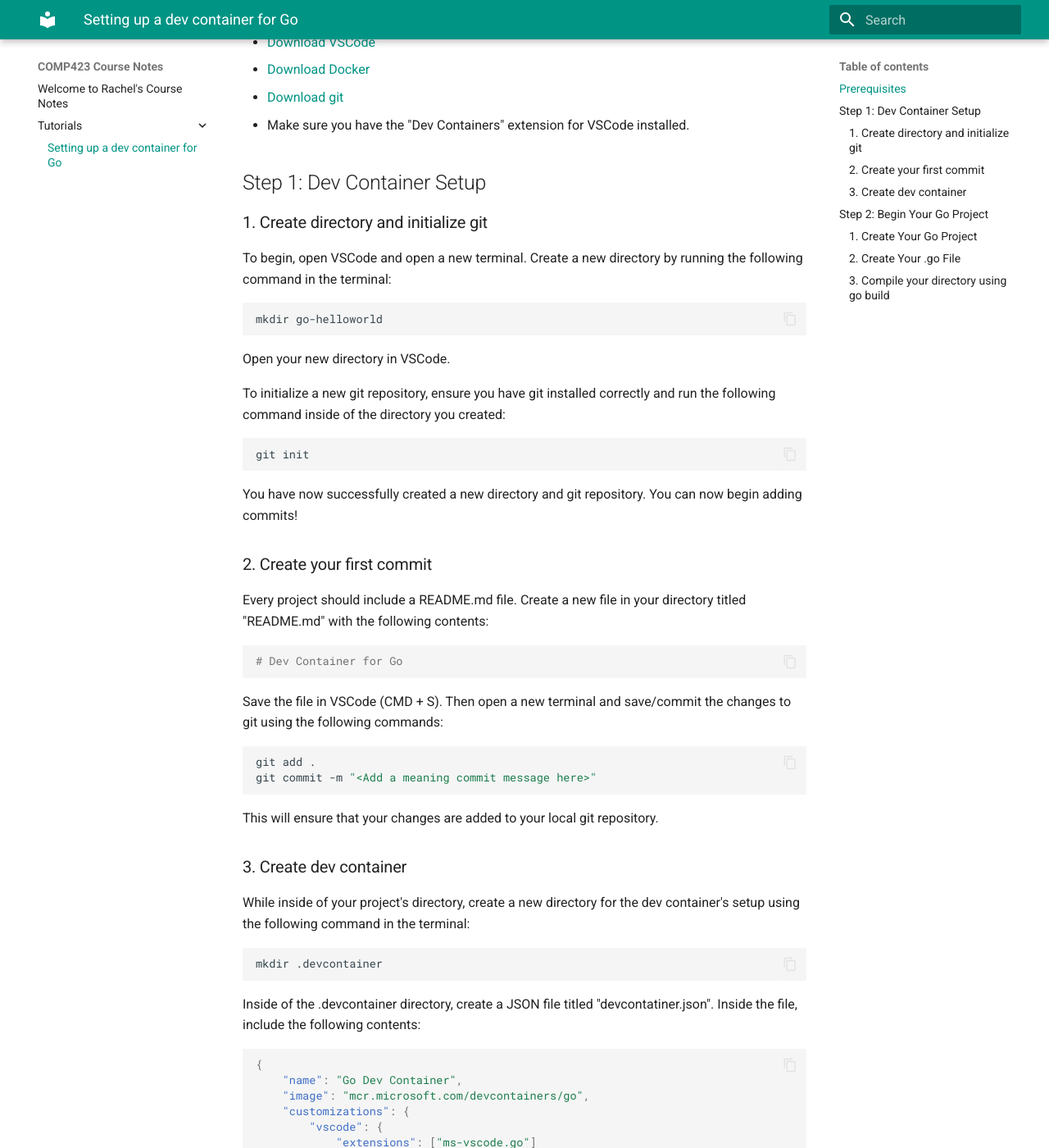
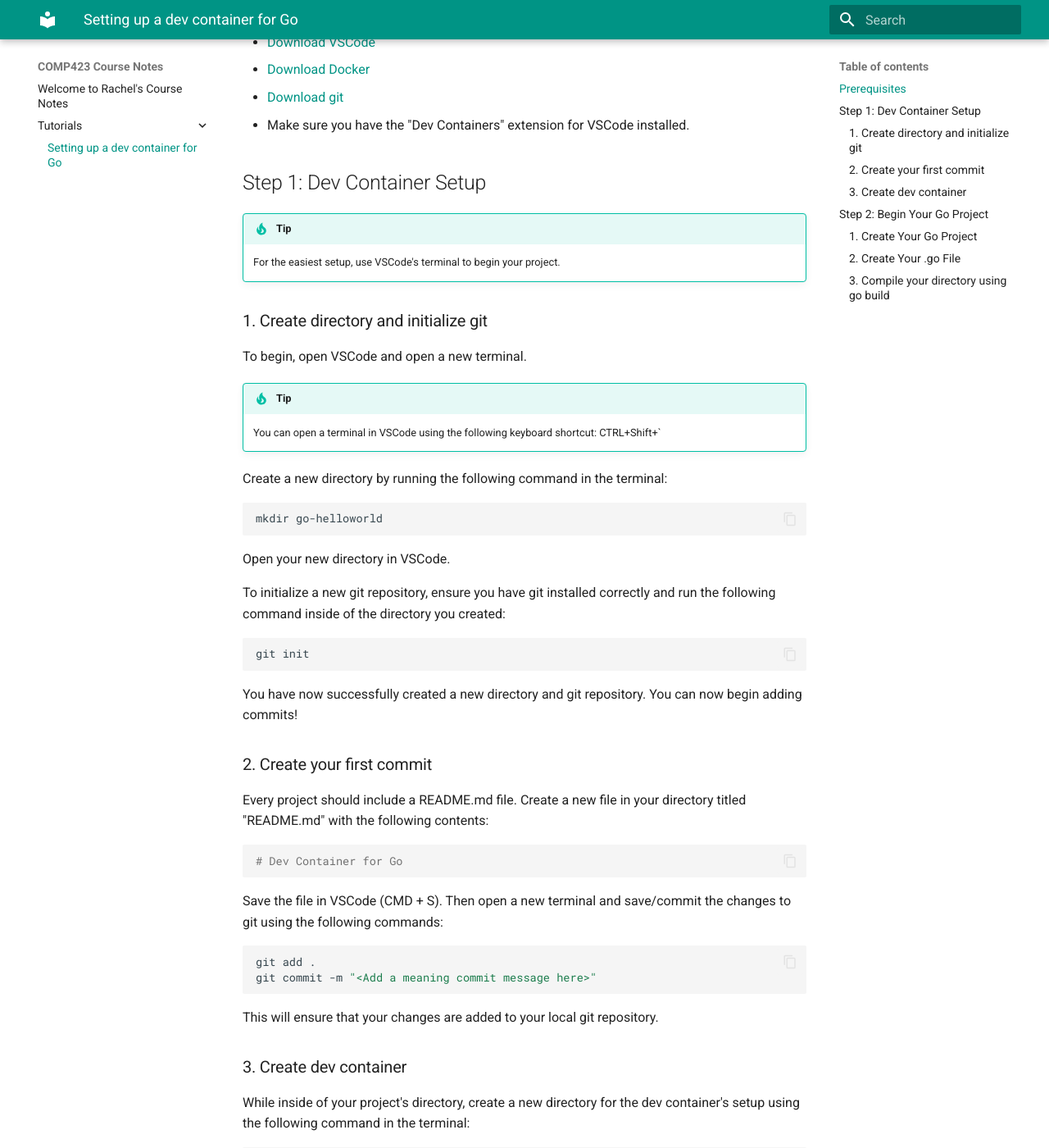
Before and after one commit to rcalvis/comp423-course-notes, an MkDocs documentation site: the page built from docs/tutorials/go-setup.md, in a window 1280 px wide and 1400 px high, scrolled down 467 px. Shown: the whole window at 82% size. Built offline with MkDocs 1.6.1 and Material for MkDocs 9.7.7, drawn with Linux system fonts in a browser that asks for light colours; some of the changed text lies outside the part shown.

Commit message:
Added admonition functionality and in tutorial

````diff
--- a/docs/tutorials/go-setup.md
+++ b/docs/tutorials/go-setup.md
@@ -17,9 +17,19 @@
 
 ## Step 1: Dev Container Setup
 
+!!! tip
+
+    For the easiest setup, use VSCode's terminal to begin your project.
+
 ### 1. Create directory and initialize git
 
-To begin, open VSCode and open a new terminal. Create a new directory by running the following command in the terminal:
+To begin, open VSCode and open a new terminal.
+
+!!! tip
+
+    You can open a terminal in VSCode using the following keyboard shortcut: CTRL+Shift+`
+
+Create a new directory by running the following command in the terminal:
 
 ``` bash
 mkdir go-helloworld
@@ -134,12 +144,20 @@
 go build
 ```
 
+!!! note
+
+    Make sure that you are in your directory you created for the Go project and not the overarching directory.
+
 You will then be able to run your code using the following command in your terminal:
 
 ``` bash
 ./go-tutorial
 ```
 
-This allows you to run the output without re-compiling. This helps with processing times and memory. Make sure to commit any changes made.
+This allows you to run the output without re-compiling. This helps with processing times and memory.
+
+!!! note
+
+    Make sure to commit any changes made. When working on project it is important to commit early and often!
 
 Congratulations! You have successfully created a dev container and created your first Go project!
--- a/mkdocs.yml
+++ b/mkdocs.yml
@@ -7,6 +7,10 @@
     primary: teal
     accent: cyan
     theme: default
+  icon:
+    admonition:
+      note: octicons/tag-16
+      info: octicons/info-16
 
 
 markdown_extensions:
@@ -17,3 +21,6 @@
   - pymdownx.inlinehilite
   - pymdownx.snippets
   - pymdownx.superfences
+  - admonition
+  - pymdownx.details
+  - pymdownx.superfences
````
